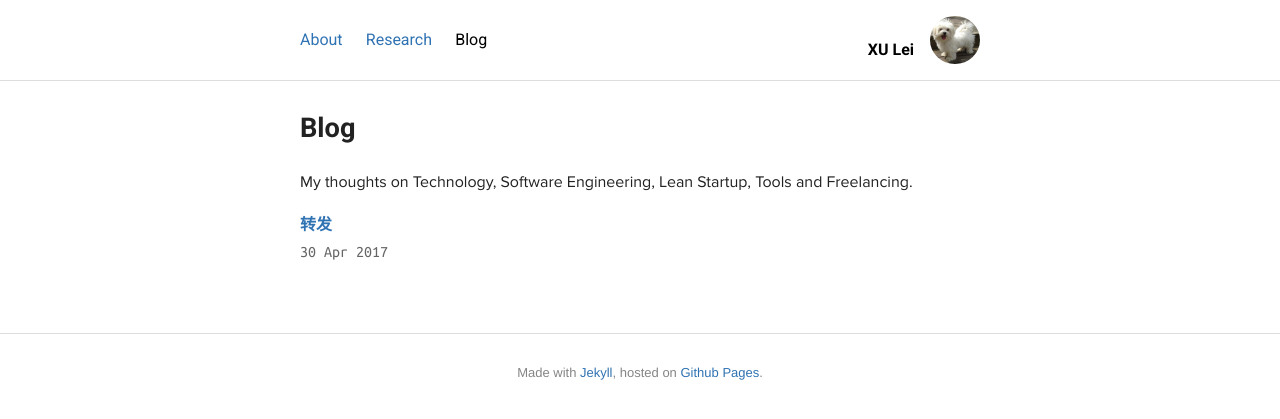
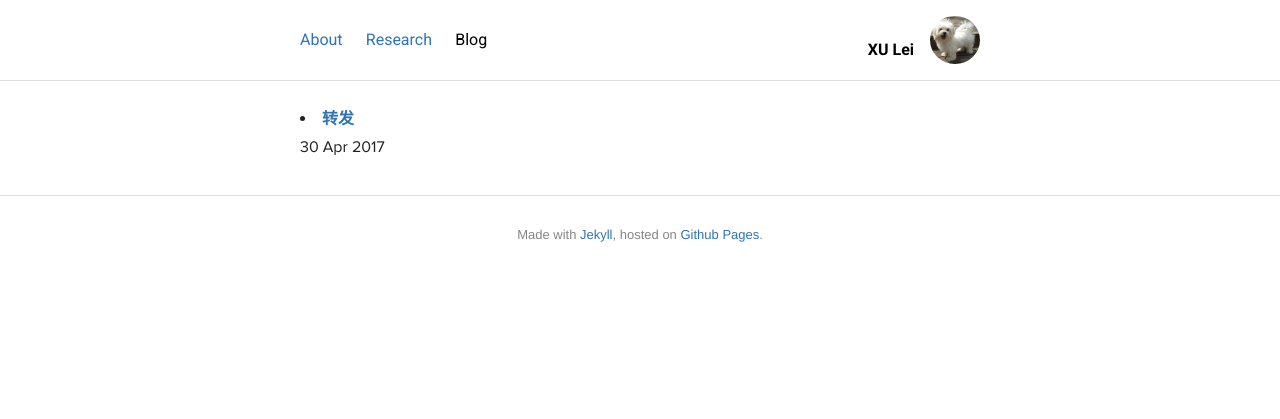
Before and after one commit to shirleysteve/1, a Jekyll site: the page built from blog/index.html, in a window 1280 px wide. Shown: the top 419 px of the page. Built offline with Jekyll 4.4.1, drawn with Linux system fonts in a browser that asks for light colours; Markdown is read by kramdown in place of the engine named in the settings; some of the changed lines change nothing that is shown.

Commit message:
Update index.html

```diff
--- a/blog/index.html
+++ b/blog/index.html
@@ -1,13 +1,13 @@
 ---
 layout: default
-title: Sébastien Saunier - Blog
+title: XU Lei - Blog
 category: blog
 ---
 
 <section class="inner">
-  <h1>Blog</h1>
+  <!--<h1>Blog</h1>
   <p>My thoughts on Technology, Software Engineering, Lean Startup, Tools and Freelancing.</p>
-  <ul class="posts">
+  <ul class="posts">-->
     {% for post in site.posts %}
       <li>
         <strong><a href="{{ post.url }}">{{ post.title }}</a></strong>
```
